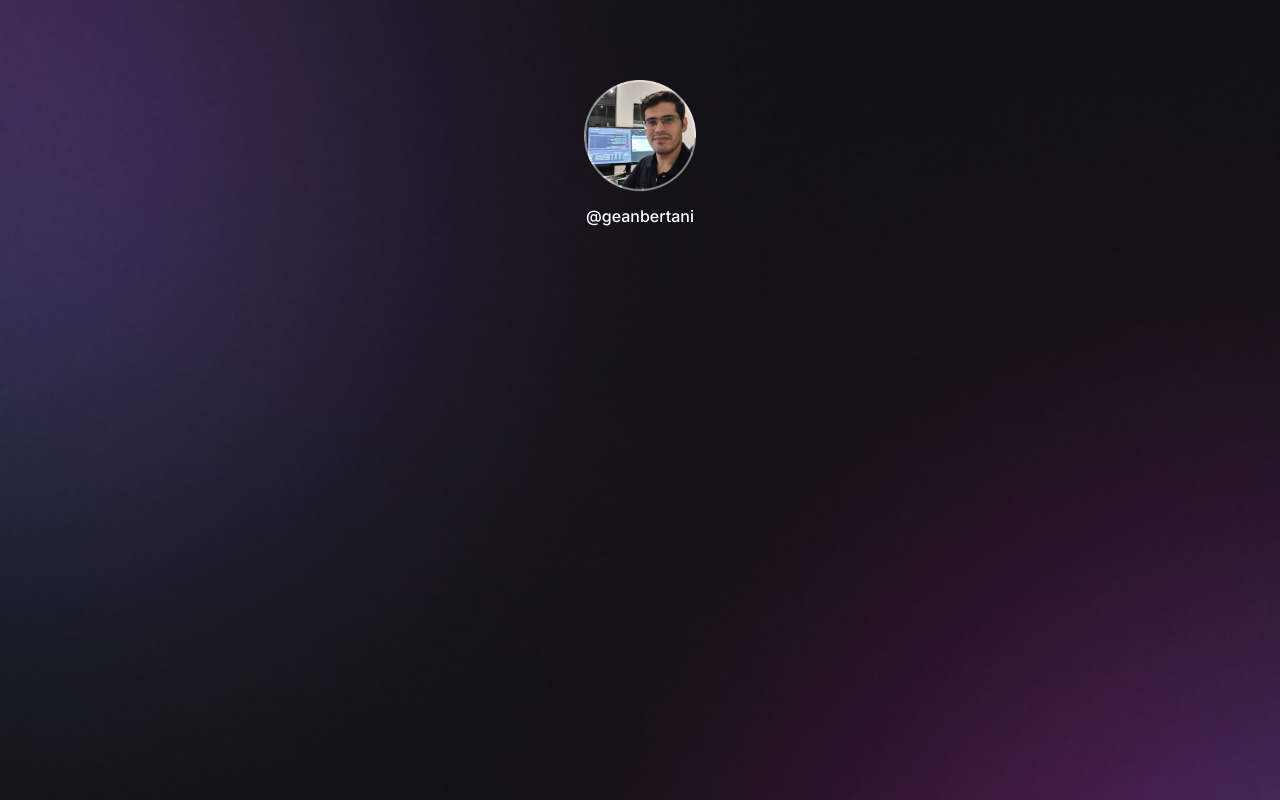
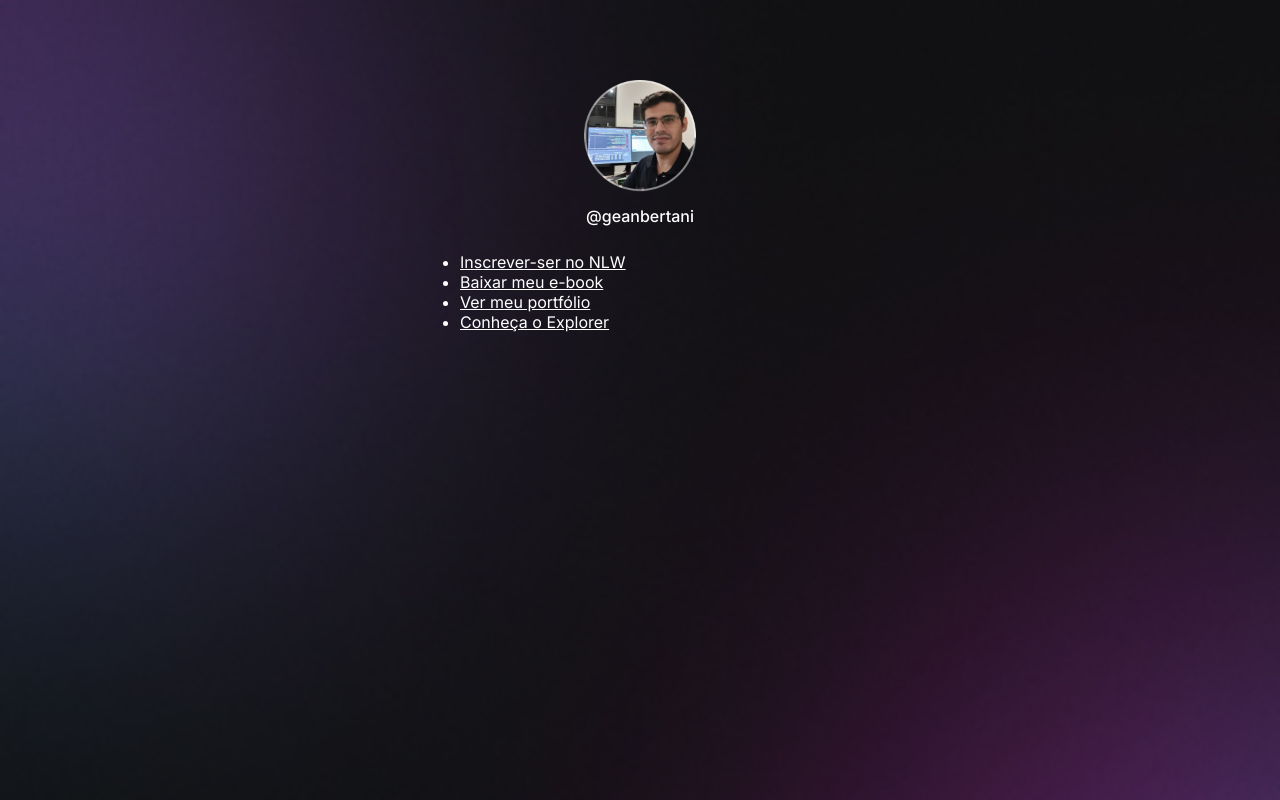
Before and after one commit to geanbertani/devlinks, a plain HTML site: page index.html in a window 1280 px wide. Drawn offline with Linux system fonts and the light colour scheme.

Commit message:
:sparkles: feat: class - creating list in HTML

```diff
--- a/index.html
+++ b/index.html
@@ -22,6 +22,16 @@
         />
         <p>@geanbertani</p>
       </div>
+      <ul>
+        <li><a href="#"> Inscrever-ser no NLW </a></li>
+        <li><a href="#"> Baixar meu e-book </a></li>
+        <li>
+          <a href="https://github.com/geanbertani" target="_blank">
+            Ver meu portfólio
+          </a>
+        </li>
+        <li><a href="#"> Conheça o Explorer </a></li>
+      </ul>
     </div>
   </body>
 </html>
```
